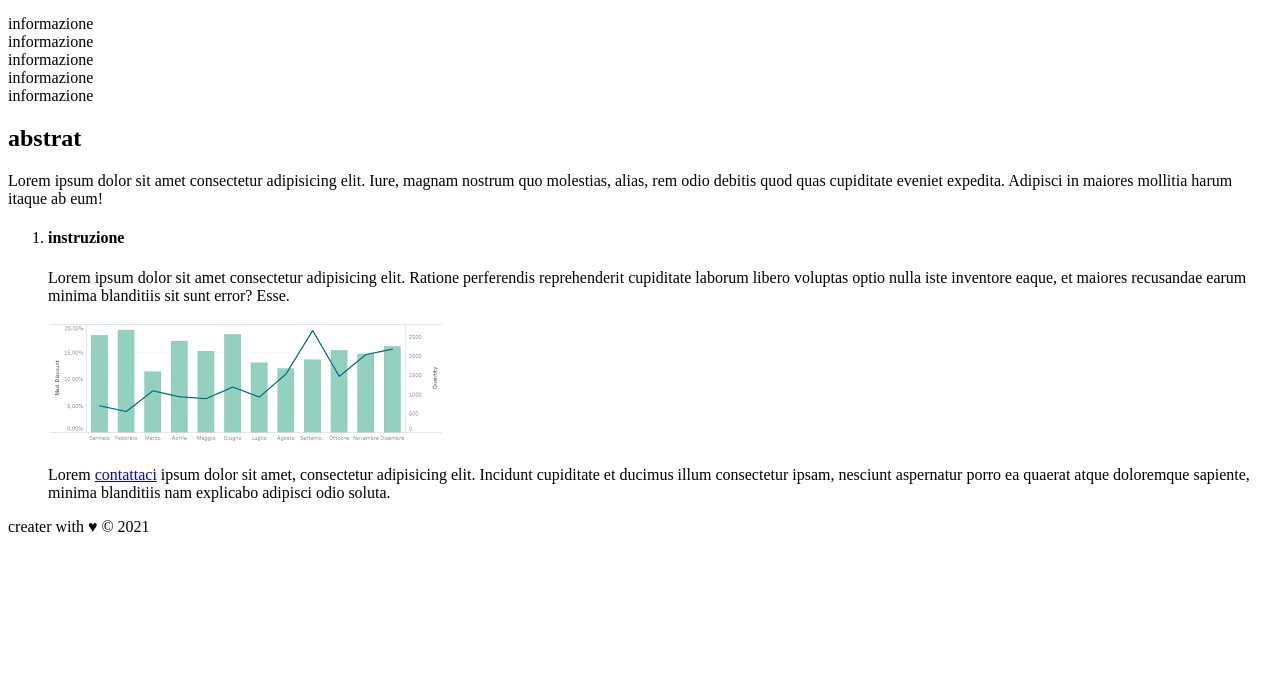
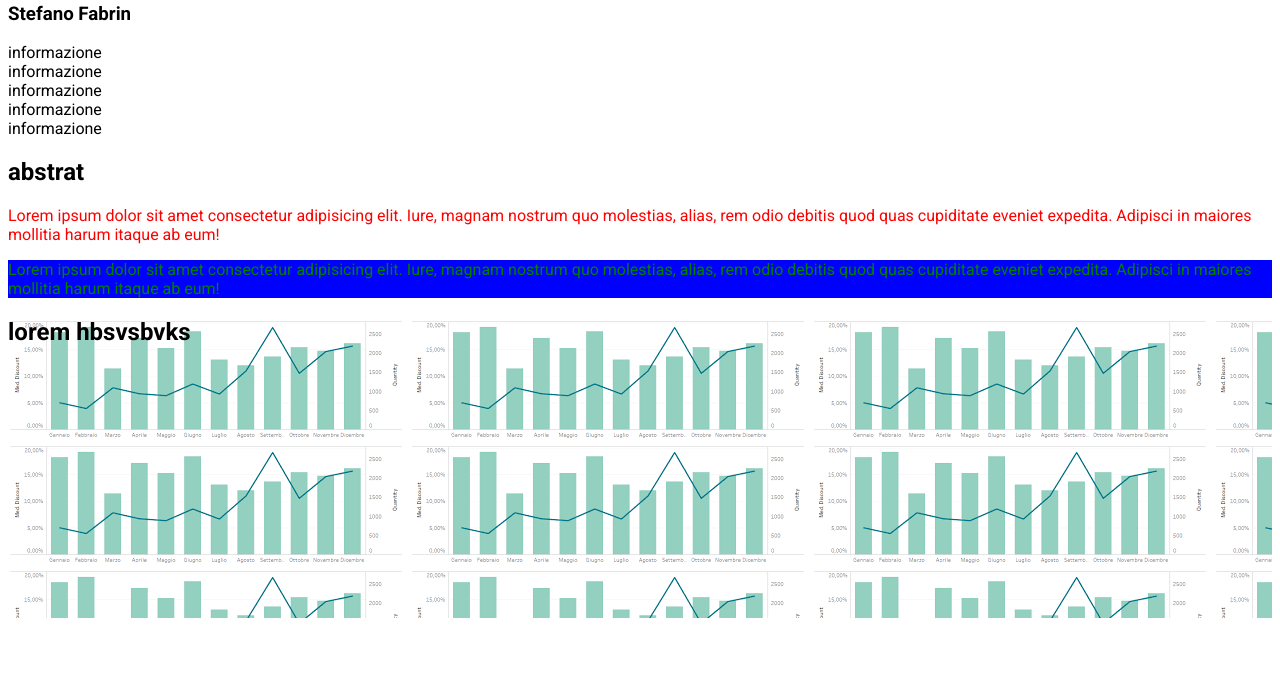
Before and after one commit to StefanoFabrin90/Simulazione, a plain HTML site: page index.html in a window 1280 px wide. Shown: the part 126-800 px from the top of the page. Drawn offline with Linux system fonts and the light colour scheme.

Commit message:
add lezione css

```diff
--- /dev/null
+++ b/css/main.css
@@ -0,0 +1,18 @@
+*{
+    font-family: 'Roboto', sans-serif;
+}
+
+#first {
+    color:red;
+}
+
+.bot {
+    color: green;
+    background-color: blue;
+}
+
+.image{
+    background-color: #888;
+    height: 300px;
+    background-image: url('../img/download.png');
+}
--- a/index.html
+++ b/index.html
@@ -4,7 +4,11 @@
     <meta charset="UTF-8">
     <meta http-equiv="X-UA-Compatible" content="IE=edge">
     <meta name="viewport" content="width=device-width, initial-scale=1.0">
+    <link rel="stylesheet" href="<link rel="preconnect" href="https://fonts.googleapis.com">
+    <link rel="preconnect" href="https://fonts.gstatic.com" crossorigin>
+    <link href="https://fonts.googleapis.com/css2?family=Roboto:wght@400;700&display=swap" rel="stylesheet">">
     <title>Document</title>
+    <link rel="stylesheet" href="./css/main.css">
 </head>
 <body>
     <!-- sezione header -->
@@ -14,6 +18,8 @@
     </div>
 
     <!-- sezione user -->
+
+
     <div>
         <h3>Stefano Fabrin</h3>
         informazione <br>
@@ -26,23 +32,15 @@
     <!-- abstrat -->
     <div>
         <h2>abstrat</h2>
-        <p>Lorem ipsum dolor sit amet consectetur adipisicing elit. Iure, magnam nostrum quo molestias, alias, rem odio debitis quod quas cupiditate eveniet expedita. Adipisci in maiores mollitia harum itaque ab eum!</p>
+        <p id="first">Lorem ipsum dolor sit amet consectetur adipisicing elit. Iure, magnam nostrum quo molestias, alias, rem odio debitis quod quas cupiditate eveniet expedita. Adipisci in maiores mollitia harum itaque ab eum!</p>
 
-        <ol>
-            <li>
-                <h4>instruzione</h4>
-                <p>Lorem ipsum dolor sit amet consectetur adipisicing elit. Ratione perferendis reprehenderit cupiditate laborum libero voluptas optio nulla iste inventore eaque, et maiores recusandae earum minima blanditiis sit sunt error? Esse.</p>
+        <p class="bot">Lorem ipsum dolor sit amet consectetur adipisicing elit. Iure, magnam nostrum quo molestias, alias, rem odio debitis quod quas cupiditate eveniet expedita. Adipisci in maiores mollitia harum itaque ab eum!</p>
 
-                <img src="./img/download.png" alt="grafico spiegazione">
-                <p>Lorem <a href="https://www.google.it/" target="_black">contattaci</a>  ipsum dolor sit amet, consectetur adipisicing elit. Incidunt cupiditate et ducimus illum consectetur ipsam, nesciunt aspernatur porro ea quaerat atque doloremque sapiente, minima blanditiis nam explicabo adipisci odio soluta.</p>
-            </li>
-        </ol>
-    </div>
 
-    <div>
-        creater with &hearts; &copy; 2021
-    </div>
-        <table></table>
+
+        <div class="image">
+            <h2>lorem hbsvsbvks</h2>
+        </div>
 
 </body>
 </html>
```
Also changed, not shown: contatti.html (+1 -0 lines).
